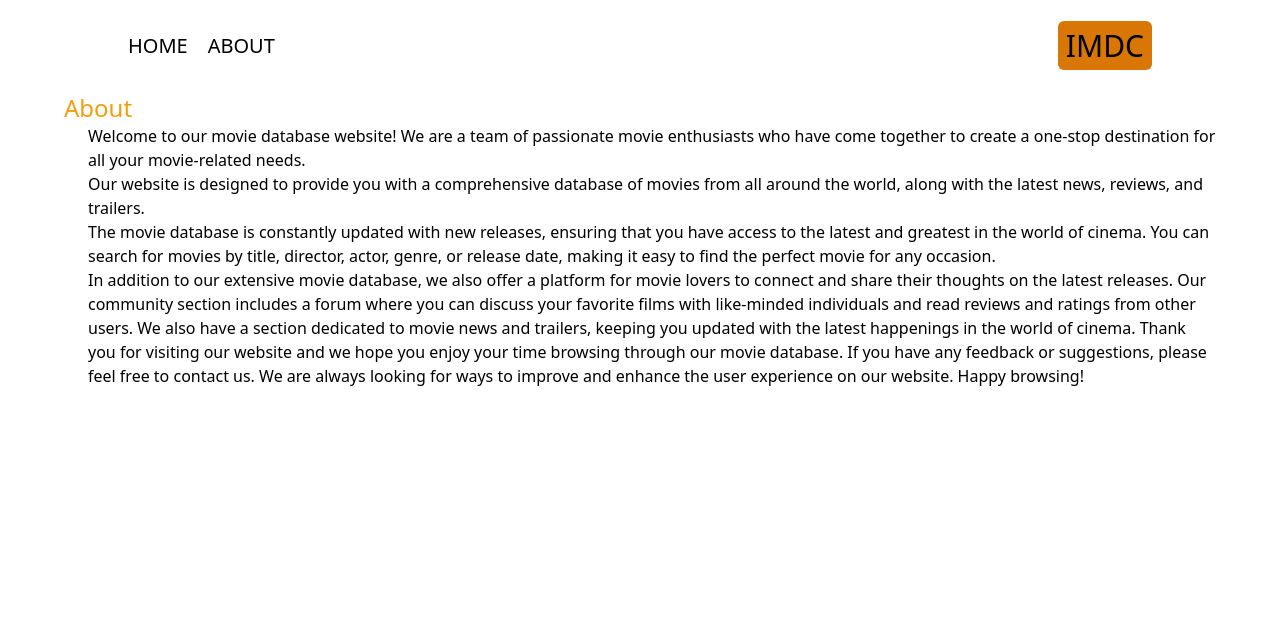
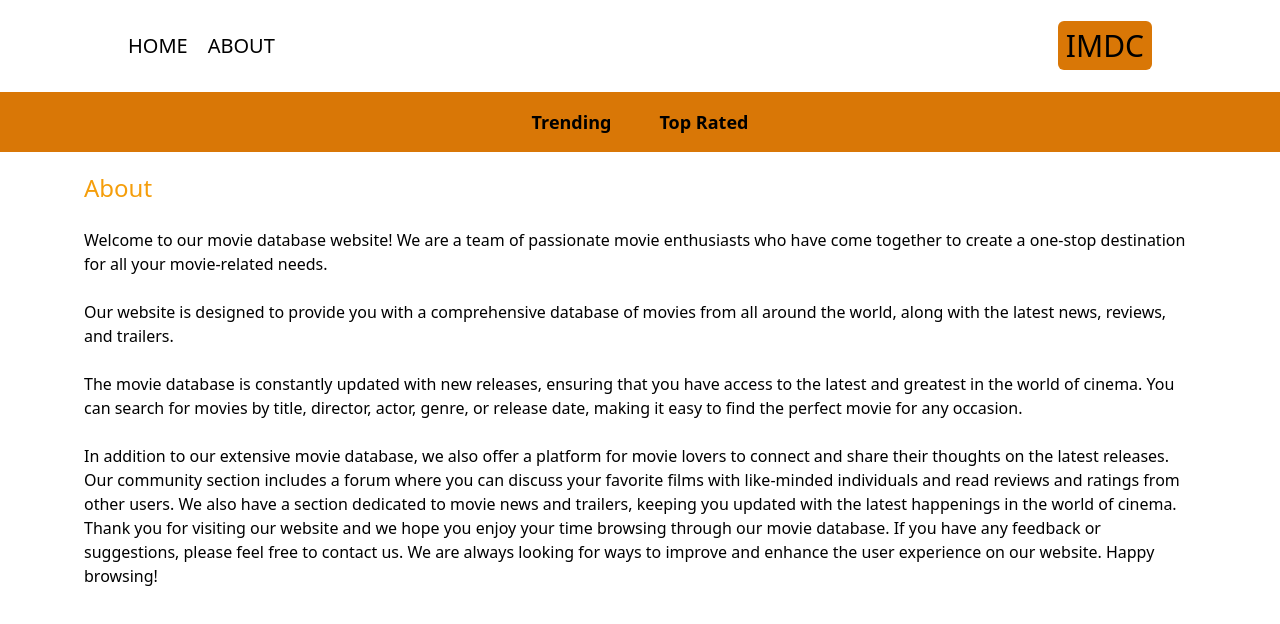
Before and after one commit to sajid40/IMDC, a Next.js app: page /about in a window 1280 px wide. Shown: the top 624 px of the page. Built offline with nearby package versions, Linux system fonts and the light colour scheme.

Commit message:
create the navbar component

```diff
--- a/src/app/about/page.jsx
+++ b/src/app/about/page.jsx
@@ -3,7 +3,7 @@
 export default function About() {
   return (
     <div className=" max-w-6xl
-     mx-auto space-x-6"> <h2 className=" text-2xl font-medium text-amber-500">About</h2>
+     mx-auto space-y-6 p-5 "> <h2 className=" text-2xl font-medium text-amber-500">About</h2>
 
 
      <p>Welcome to our movie database website! We are a team of passionate movie enthusiasts who have come together to create a one-stop destination for all your movie-related needs.</p>
--- a/src/app/layout.js
+++ b/src/app/layout.js
@@ -1,5 +1,6 @@
 import Header from '@/components/Header/Header'
 import './globals.css'
+import Navbar from '@/components/Navbar/Navbar'
 
 export const metadata = {
   title: 'IMDC',
@@ -12,6 +13,7 @@
       <body>
 
         <Header/>
+        <Navbar/>
 
 
         {children}</body>
--- /dev/null
+++ b/src/components/Navbar/Navbar.jsx
@@ -0,0 +1,11 @@
+import React from 'react'
+import Navbaritems from '../Navbaritems/Navbaritems'
+
+export default function Navbar() {
+  return (
+    <div className="flex justify-center bg-amber-600 lg:text-lg p-4">
+        <Navbaritems title="Trending" param="fetchTrending"/>
+        <Navbaritems title="Top Rated" param="fetchTopRated"/>
+    </div>
+  )
+}
--- /dev/null
+++ b/src/components/Navbaritems/Navbaritems.jsx
@@ -0,0 +1,15 @@
+"use client"
+import Link from 'next/link'
+import React from 'react'
+import {useSearchParams} from "next/navigation";
+
+export default function Navbaritems({title,param}) {
+
+  const searchParams =useSearchParams();
+  const genre = searchParams.get("genre");
+  return (
+    <div className="">
+        <Link className={`m-4 hover:text-white font-semibold p-2 ${genre && genre === param && "underline underline-offset-8 decoration-4 decoration-white rounded-lg "  }`} href={`/?genre=${param}`}>{title}</Link>
+    </div>
+  )
+}
```
